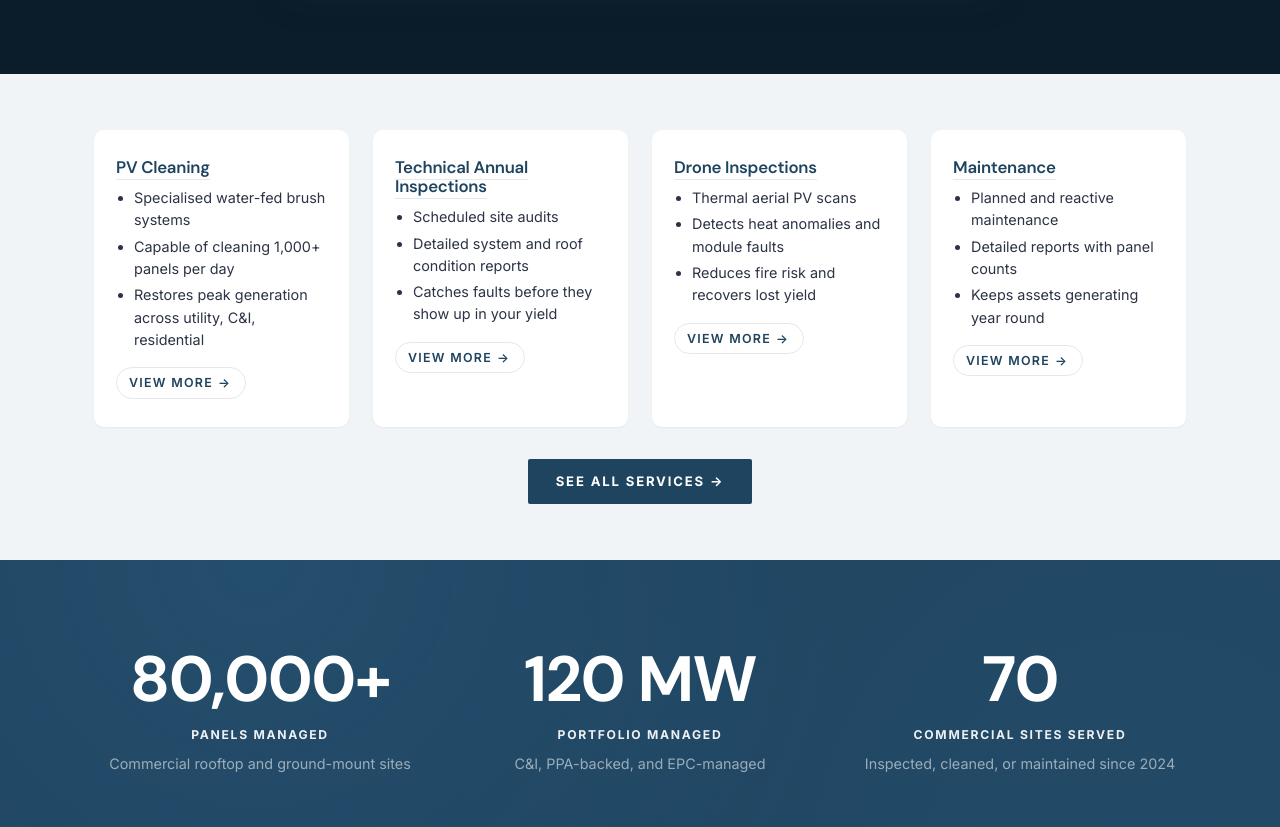
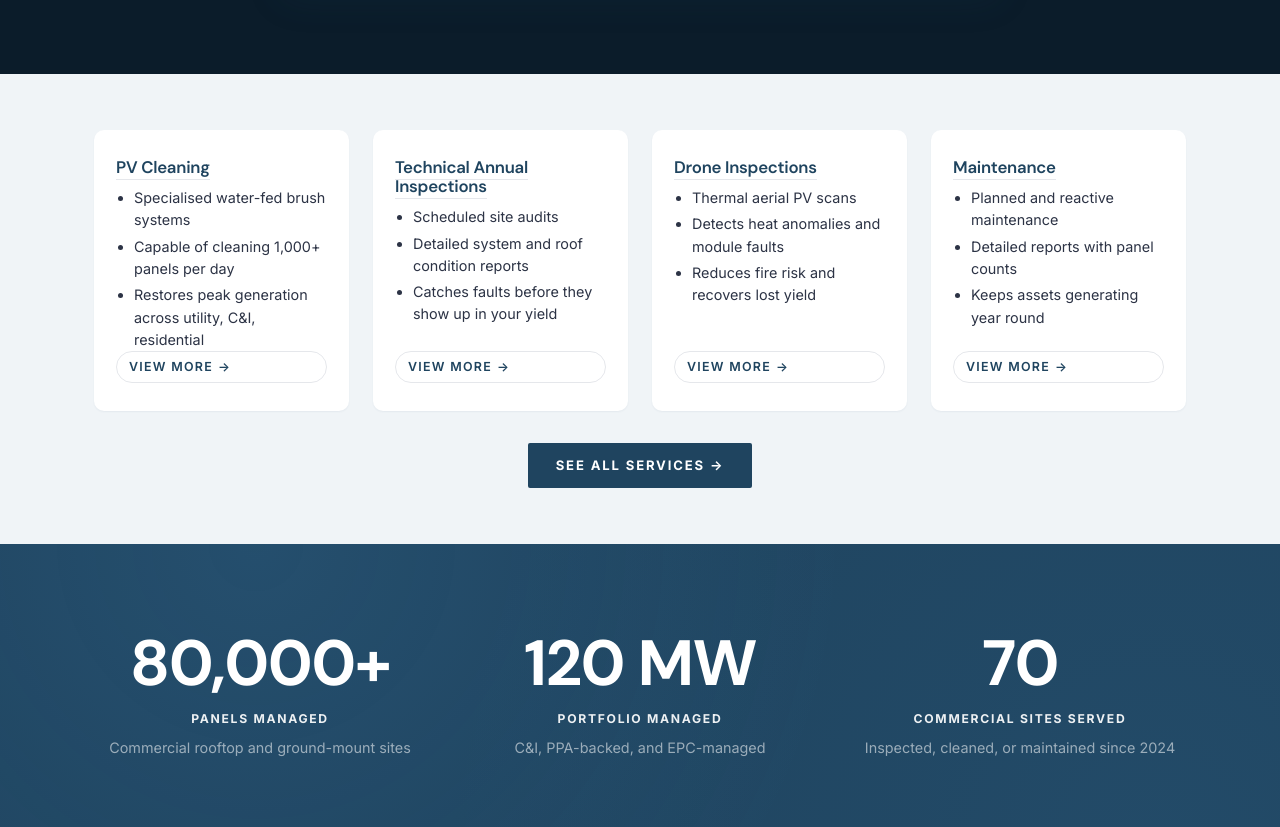
Before and after one commit to tomas-underbite/solar-cleanup-hub, a plain HTML site: page index.html in a window 1280 px wide. Shown: the part 4260-5087 px from the top of the page. Drawn offline with nearby package versions, Linux system fonts and the light colour scheme.

Commit message:
service cards: pin View more buttons to card bottom

```diff
--- a/index.html
+++ b/index.html
@@ -608,6 +608,7 @@
       box-shadow: var(--shadow-sm);
       transition: transform .25s var(--ease), box-shadow .25s var(--ease);
       overflow: hidden;
+      display: flex; flex-direction: column;
     }
     .svc-teaser-item::before {
       content: '';
@@ -651,7 +652,7 @@
     .svc-teaser-item ul li:last-child { margin-bottom: 0; }
     .svc-more {
       display: inline-flex; align-items: center; gap: 5px;
-      margin-top: 16px;
+      margin-top: auto; padding-top: 16px;
       font-size: .78rem; font-weight: 600; letter-spacing: .1em; text-transform: uppercase;
       color: var(--navy);
       border: 1px solid var(--border);
```
